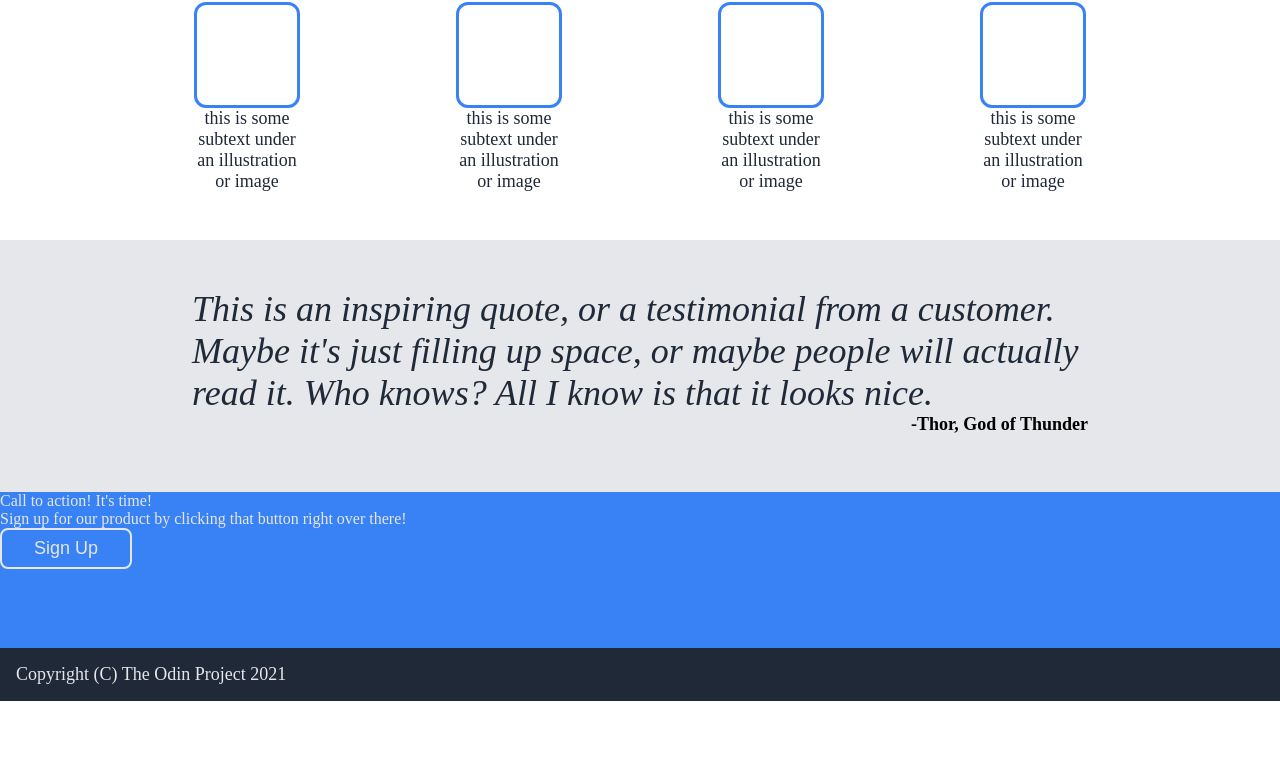
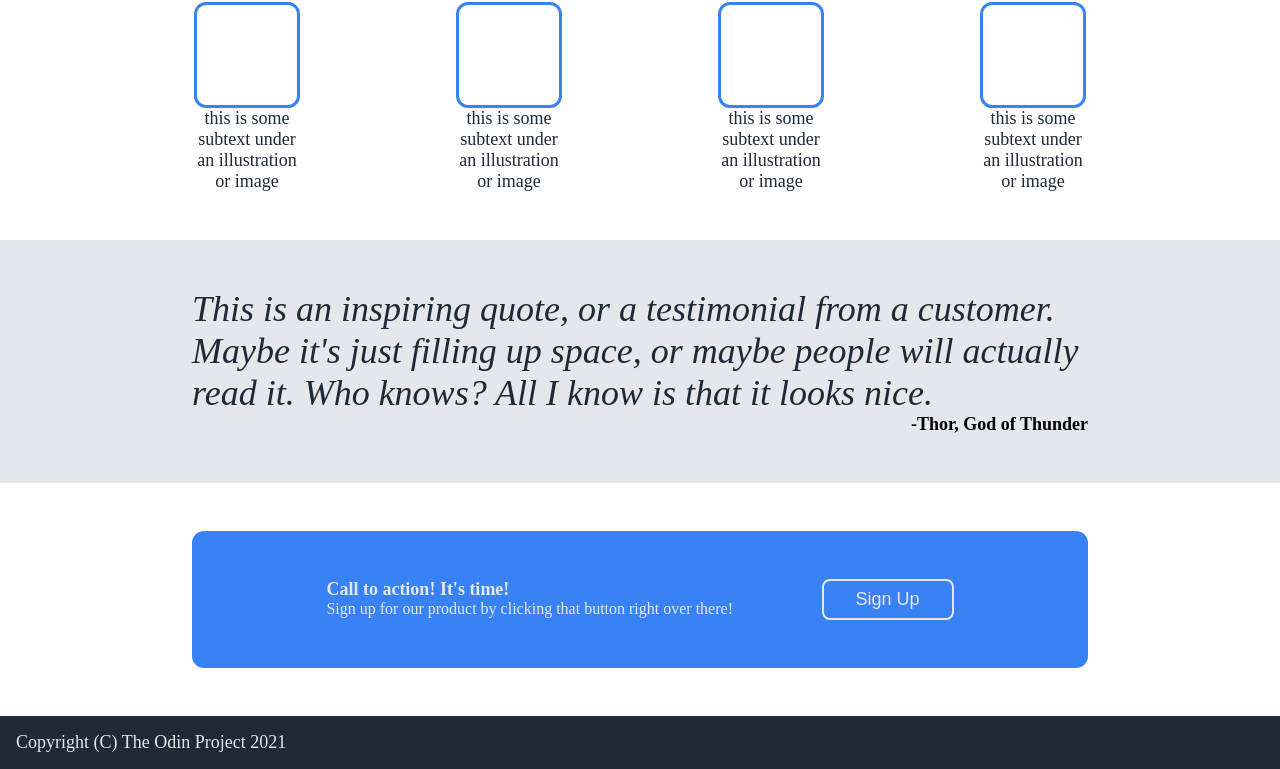
Before and after one commit to rhogoboom/landing-page, a plain HTML site: page index.html in a window 1280 px wide. Shown: the part 499-1268 px from the top of the page. Before the commit the page ends 1200 px from the top, so only its background shows below. Drawn offline with Linux system fonts and the light colour scheme.

Commit message:
call to action styling

```diff
--- a/index.html
+++ b/index.html
@@ -63,7 +63,7 @@
     <div class="content content-4">
         <div class="call-to-action">
             <div class="call-left">
-                <div>Call to action! It's time!</div>
+                <div class="main-call">Call to action! It's time!</div>
                 <div>Sign up for our product by clicking that button right over there!</div>
             </div>
             <div class="call-right">
--- a/styles/style.css
+++ b/styles/style.css
@@ -171,11 +171,27 @@ button {
 }
 
 .content-4 {
+    display: flex;
+    justify-content: center;
+    align-items: center;
+    padding: 48px var(--left-right-margin-padding);
+}
+
+.call-to-action {
     background-color: var(--button-color);
     color: var(--hero-secondary-text-color);
+    flex: 1;
+    padding: 48px var(--left-right-margin-padding);
+    display: flex;
+    justify-content: space-between;
+    border-radius: 12px;
 
 }
 
+.main-call {
+    font-size: var(--hero-secondary-text-size);
+    font-weight: bold;
+}
 .content-4 button {
     border-color: var(--hero-secondary-text-color);
 }
```
